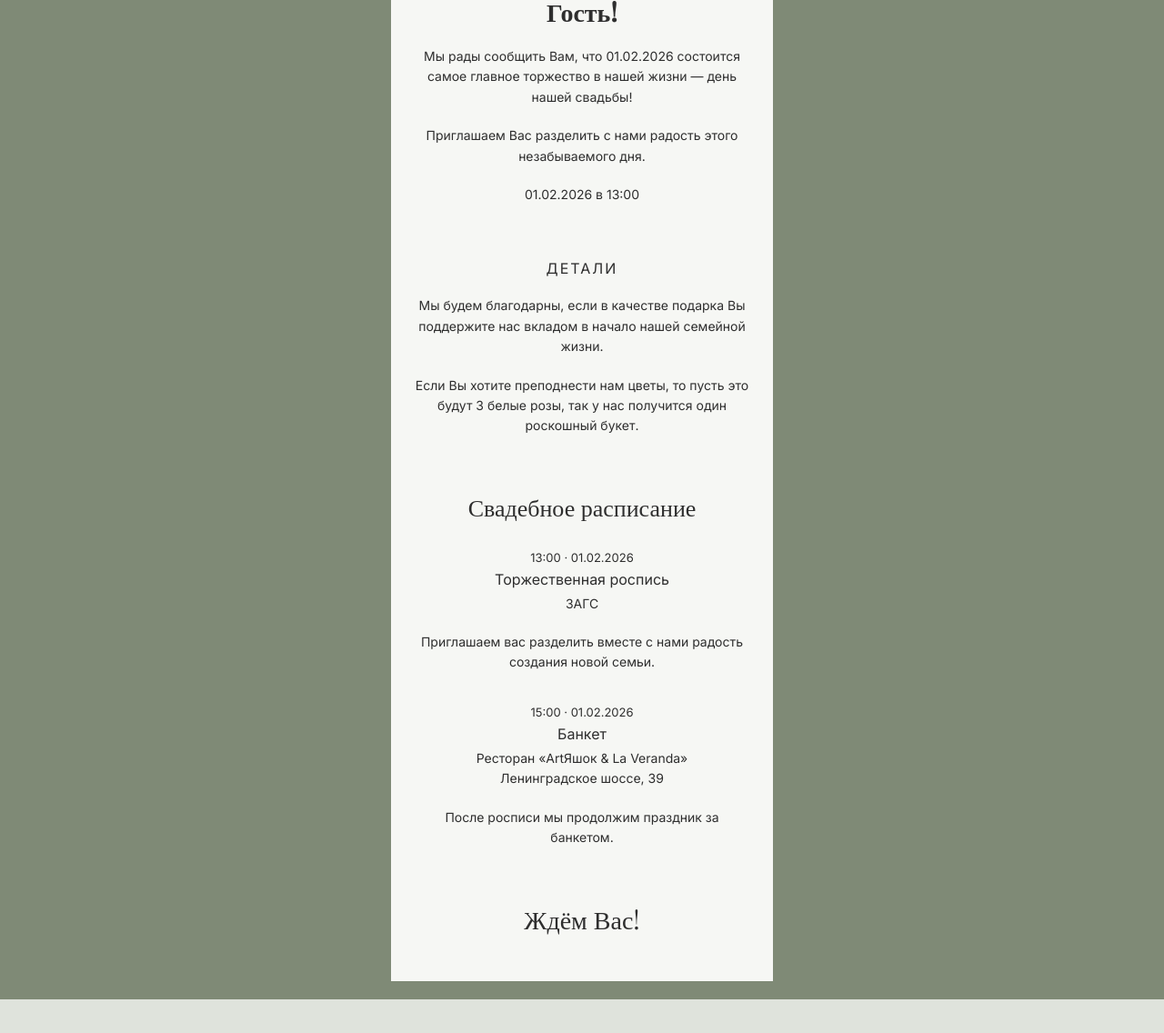
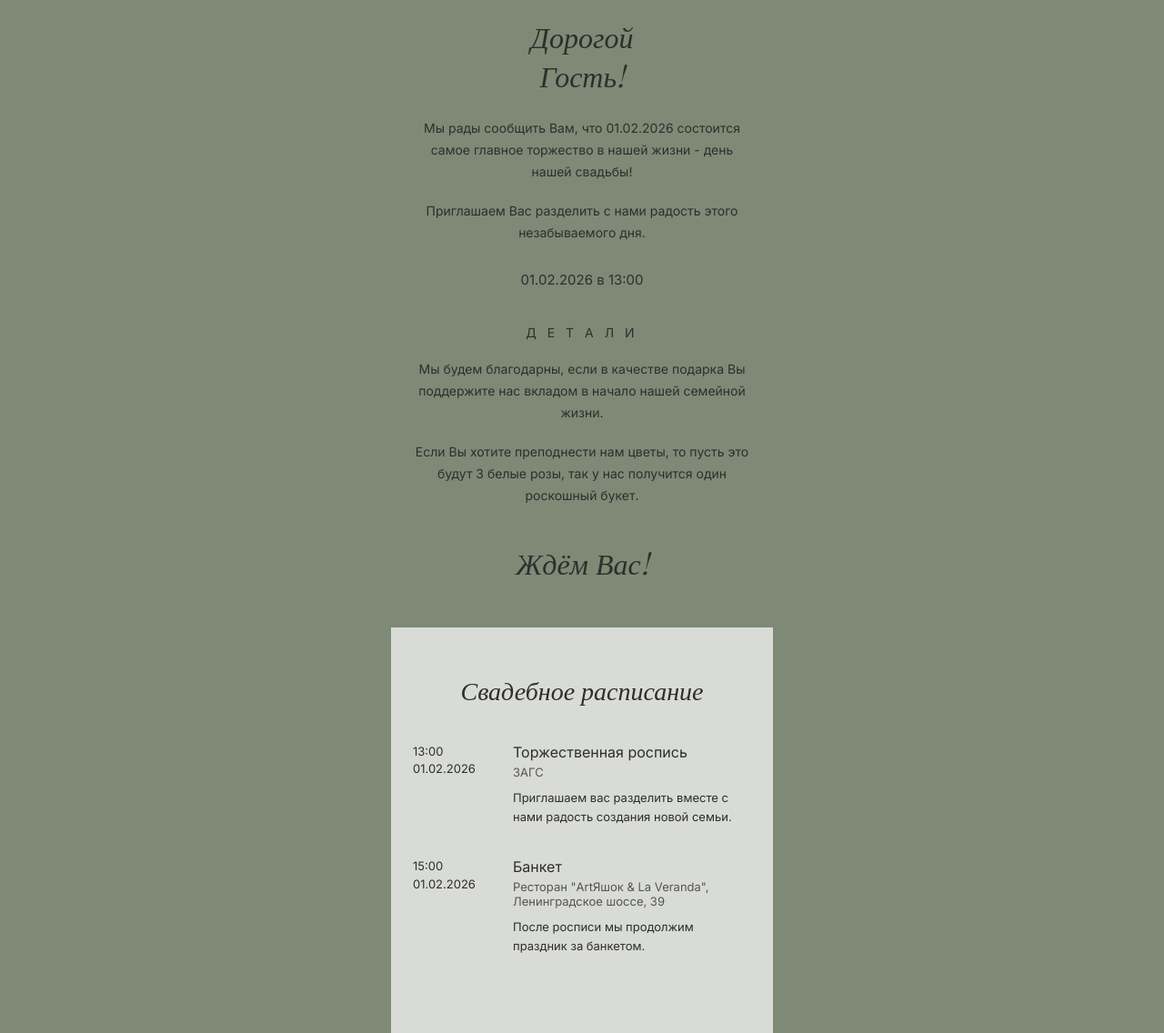
Before and after one commit to beobito/beobito.github.io, a plain HTML site: page index.html in a window 1280 px wide. Shown: the part 455-1591 px from the top of the page at 91% size. Before the commit the page ends 1554 px from the top, so only its background shows below. Drawn offline with nearby package versions, Linux system fonts and the light colour scheme; a web font is replaced by a local one.

Commit message:
Update index.html

```diff
--- a/index.html
+++ b/index.html
@@ -6,7 +6,7 @@
 <title>Андрей & Анастасия</title>
 
 <style>
-@import url('https://fonts.googleapis.com/css2?family=Playfair+Display:wght@400;500&family=Inter:wght@300;400&display=swap');
+@import url('https://fonts.googleapis.com/css2?family=Playfair+Display:ital,wght@0,400;0,500;1,400&family=Inter:wght@300;400&display=swap');
 
 * {
   box-sizing: border-box;
@@ -15,56 +15,51 @@
 }
 
 body {
-  background: #dfe3dc;
   font-family: 'Inter', sans-serif;
   color: #2e2e2e;
+  background: #7f8a76;
 }
 
 .wrapper {
+  max-width: 420px;
+  margin: 0 auto;
   min-height: 100vh;
-  padding: 20px;
-  background: #7f8a76;
 }
 
-.card {
-  background: #f6f7f4;
-  padding: 50px 24px;
-  max-width: 420px;
-  margin: 0 auto;
-}
-
-.center {
+/* Секция 1: Белая */
+.card-white {
+  background: #ffffff;
+  padding: 50px 24px 40px;
   text-align: center;
 }
 
 .initials {
   font-family: 'Playfair Display', serif;
-  font-size: 64px;
+  font-size: 72px;
   letter-spacing: 6px;
-  margin-bottom: 10px;
+  margin-bottom: 20px;
 }
 
 .names {
   font-size: 13px;
-  letter-spacing: 2px;
-  margin-bottom: 40px;
+  letter-spacing: 3px;
+  margin-bottom: 50px;
 }
 
 .invite {
   font-size: 12px;
-  letter-spacing: 2px;
+  letter-spacing: 3px;
   margin-bottom: 8px;
 }
 
 .date {
   font-size: 20px;
-  margin-bottom: 40px;
+  margin-bottom: 50px;
 }
 
 .timer {
   display: flex;
   justify-content: space-between;
-  margin-bottom: 60px;
 }
 
 .timer div {
@@ -73,8 +68,9 @@ body {
 }
 
 .timer span {
-  font-size: 20px;
+  font-size: 28px;
   display: block;
+  font-weight: 300;
 }
 
 .timer small {
@@ -82,52 +78,87 @@ body {
   letter-spacing: 1px;
 }
 
-h2 {
+/* Секция 2: Оливковая */
+.card-olive {
+  background: #7f8a76;
+  padding: 50px 24px;
+  text-align: center;
+  color: #2e2e2e;
+}
+
+.card-olive h2 {
   font-family: 'Playfair Display', serif;
-  font-size: 28px;
+  font-style: italic;
+  font-size: 32px;
+  font-weight: 400;
+  margin-bottom: 25px;
+}
+
+.card-olive p {
+  font-size: 14px;
+  line-height: 1.7;
   margin-bottom: 20px;
 }
 
-p {
-  font-size: 14px;
-  line-height: 1.6;
-  margin-bottom: 20px;
-}
-
-.section {
-  margin-bottom: 60px;
+.card-olive .datetime {
+  font-size: 15px;
+  margin: 30px 0;
 }
 
 .section-title {
-  font-size: 16px;
-  letter-spacing: 2px;
-  margin-bottom: 20px;
+  font-size: 14px;
+  letter-spacing: 4px;
+  margin: 40px 0 20px;
+}
+
+.card-olive .footer {
+  font-family: 'Playfair Display', serif;
+  font-style: italic;
+  font-size: 32px;
+  margin-top: 40px;
+}
+
+/* Секция 3: Серая */
+.card-gray {
+  background: #d9dbd6;
+  padding: 50px 24px;
 }
 
 .schedule-title {
   font-family: 'Playfair Display', serif;
-  font-size: 26px;
-  margin-bottom: 30px;
+  font-style: italic;
+  font-size: 28px;
+  text-align: center;
+  margin-bottom: 40px;
 }
 
 .event {
+  display: grid;
+  grid-template-columns: 90px 1fr;
+  gap: 20px;
   margin-bottom: 35px;
 }
 
 .event-time {
   font-size: 13px;
-  margin-bottom: 6px;
+  line-height: 1.5;
 }
 
-.event-name {
+.event-info .event-name {
   font-weight: 500;
-  margin-bottom: 6px;
+  margin-bottom: 4px;
 }
 
-.footer {
-  font-family: 'Playfair Display', serif;
-  font-size: 28px;
-  margin-top: 40px;
+.event-info .event-place {
+  font-size: 13px;
+  color: #555;
+  margin-bottom: 10px;
+}
+
+.event-info p {
+  font-size: 13px;
+  line-height: 1.6;
+  margin: 0;
 }
 </style>
 </head>
@@ -135,9 +166,9 @@ p {
 <body>
 
 <div class="wrapper">
-  <div class="card">
 
-    <div class="center">
+  <!-- Секция 1: Белая карточка -->
+  <div class="card-white">
     <div class="initials">Ж | Н</div>
     <div class="names">АНДРЕЙ + АНАСТАСИЯ</div>
 
@@ -153,20 +184,19 @@ p {
     </div>
   </div>
 
-    <div class="section center">
+  <!-- Секция 2: Оливковая -->
+  <div class="card-olive">
     <h2>Дорогой<br>Гость!</h2>
     <p>
       Мы рады сообщить Вам, что 01.02.2026 состоится самое главное торжество в
-        нашей жизни — день нашей свадьбы!
+      нашей жизни - день нашей свадьбы!
     </p>
     <p>
       Приглашаем Вас разделить с нами радость этого незабываемого дня.
     </p>
-      <p>01.02.2026 в 13:00</p>
-    </div>
+    <div class="datetime">01.02.2026 в 13:00</div>
 
-    <div class="section center">
-      <div class="section-title">ДЕТАЛИ</div>
+    <div class="section-title">Д Е Т А Л И</div>
     <p>
       Мы будем благодарны, если в качестве подарка Вы поддержите нас вкладом
       в начало нашей семейной жизни.
@@ -175,38 +205,33 @@ p {
       Если Вы хотите преподнести нам цветы, то пусть это будут 3 белые розы,
       так у нас получится один роскошный букет.
     </p>
+
+    <div class="footer">Ждём Вас!</div>
   </div>
 
-    <div class="section center">
+  <!-- Секция 3: Серая карточка -->
+  <div class="card-gray">
     <div class="schedule-title">Свадебное расписание</div>
 
     <div class="event">
-        <div class="event-time">13:00 · 01.02.2026</div>
+      <div class="event-time">13:00<br>01.02.2026</div>
+      <div class="event-info">
         <div class="event-name">Торжественная роспись</div>
-        <p>ЗАГС</p>
-        <p>
-          Приглашаем вас разделить вместе с нами радость создания новой семьи.
-        </p>
+        <div class="event-place">ЗАГС</div>
+        <p>Приглашаем вас разделить вместе с нами радость создания новой семьи.</p>
+      </div>
     </div>
 
     <div class="event">
-        <div class="event-time">15:00 · 01.02.2026</div>
+      <div class="event-time">15:00<br>01.02.2026</div>
+      <div class="event-info">
         <div class="event-name">Банкет</div>
-        <p>
-          Ресторан «ArtЯшок & La Veranda»<br>
-          Ленинградское шоссе, 39
-        </p>
-        <p>
-          После росписи мы продолжим праздник за банкетом.
-        </p>
+        <div class="event-place">Ресторан "ArtЯшок & La Veranda",<br>Ленинградское шоссе, 39</div>
+        <p>После росписи мы продолжим праздник за банкетом.</p>
+      </div>
     </div>
   </div>
 
-    <div class="center footer">
-      Ждём Вас!
-    </div>
-
-  </div>
 </div>
 
 <script>
```
Lines whose indentation alone changed are shown as unchanged.
